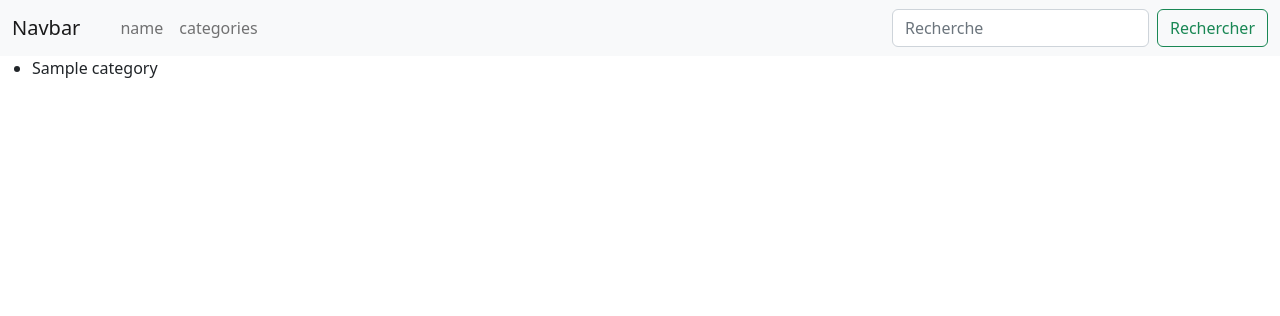
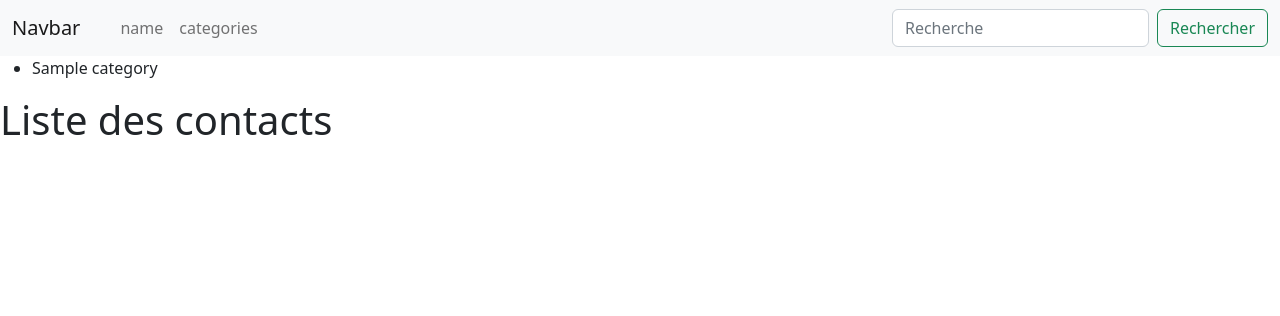
Before and after one commit to Eugene-Cordier/symfony-contacts, a Symfony app: template templates/category/show.html.twig in a window 1280 px wide. Shown: the top 316 px of the page. Run offline with Twig, Linux system fonts and the light colour scheme; the template is opened without the code that fills it: most values are stand-ins (such as "Sample title", 1, 10 or a date in 2020); some libraries are stand-ins or nearby versions.

Commit message:
19.6 liste des contacts d'une category

```diff
--- a/templates/category/index.html.twig
+++ b/templates/category/index.html.twig
@@ -8,4 +8,5 @@
             <li>{{ category.name }}</li>
         {% endfor %}
      </ul>
+
 {% endblock %}
--- a/templates/category/show.html.twig
+++ b/templates/category/show.html.twig
@@ -6,4 +6,5 @@
     <ul>
         <li>{{ category.name }}</li>
     </ul>
+    {{ include('contact/_contacts.twig', {contacts: category.contacts, show_category:false}) }}
 {% endblock %}
```
